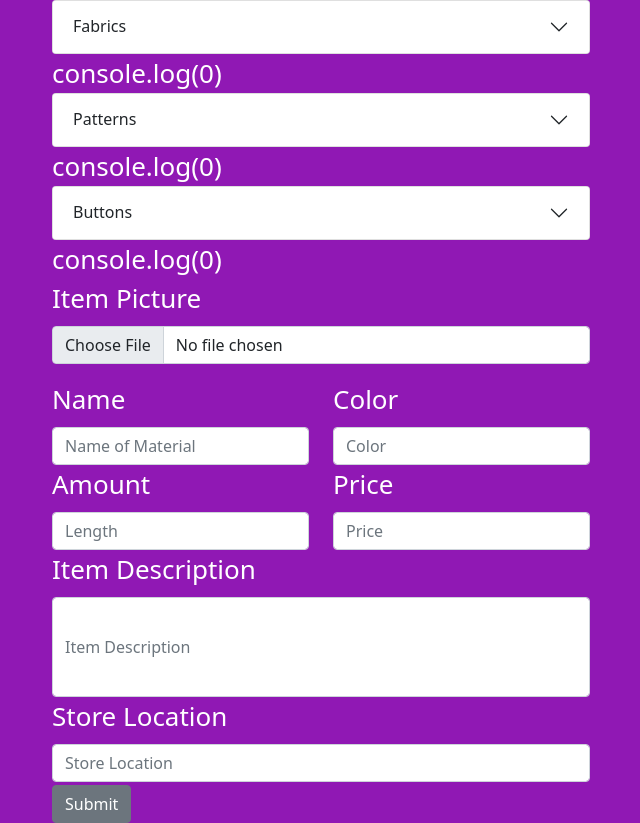
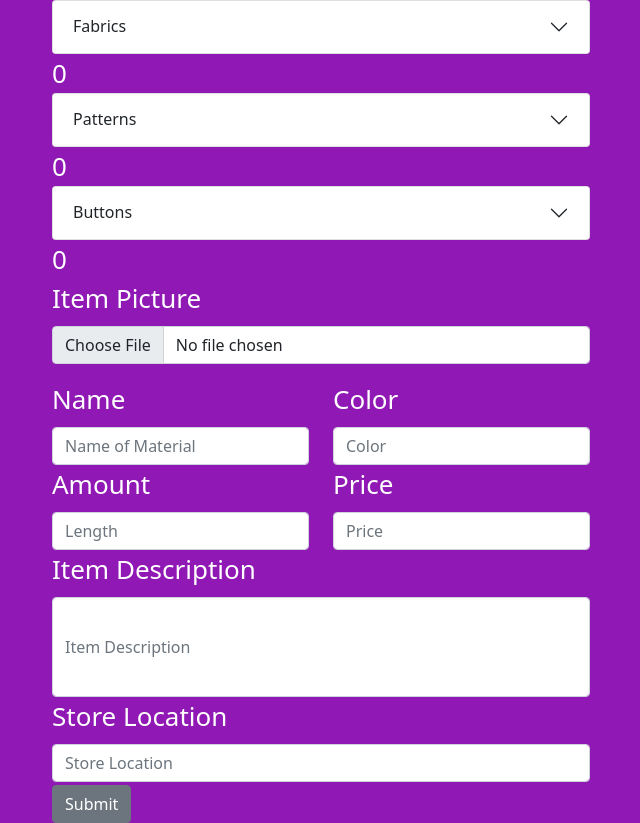
Before and after one commit to Valderhide/inventory, a React (Create React App) app: page / in a window 1280 px wide. Shown: the whole page, without its empty margins (319-959 px from the left). Built offline with nearby package versions, Linux system fonts and the light colour scheme.

Commit message:
cleaned up already messy display of {count}

```diff
--- a/src/ItemForm.js
+++ b/src/ItemForm.js
@@ -26,7 +26,7 @@ function Category({ title, items }) {
           ))}
         </Accordion.Item>
       </Accordion>
-      console.log({count})
+      {count}
     </Col>
   );
 }
```
